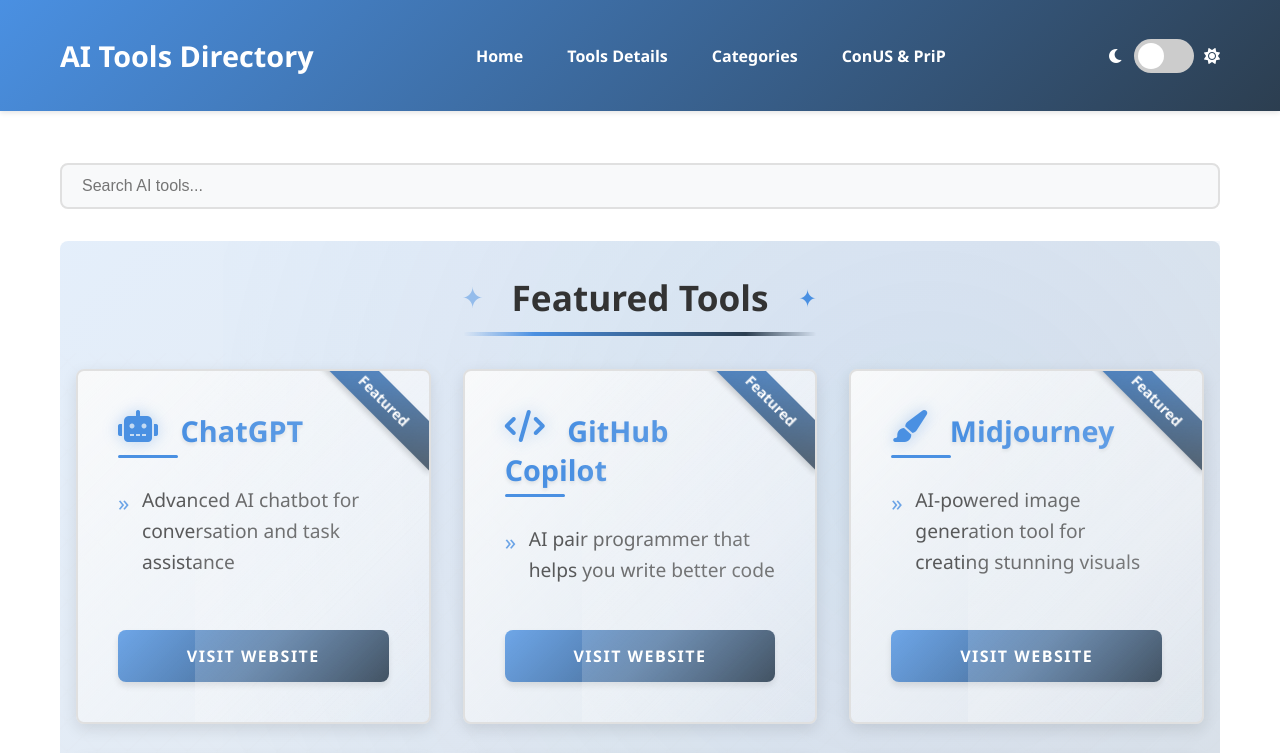
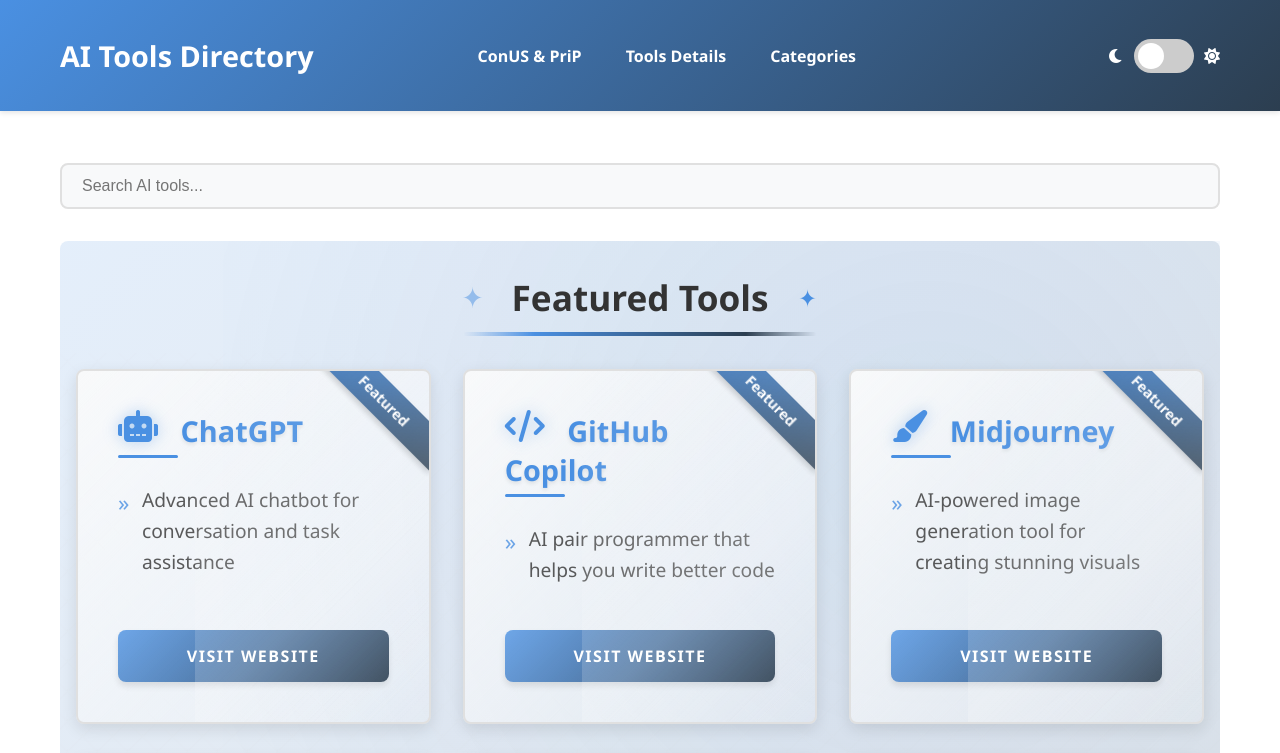
Before and after one commit to muskankumar784211/tooldict, a plain HTML site: page index.html in a window 1280 px wide. Shown: the top 753 px of the page. Drawn offline with Linux system fonts and the light colour scheme.

Commit message:
Update index.html

```diff
--- a/index.html
+++ b/index.html
@@ -13,10 +13,10 @@
         <div class="container">
             <h1>AI Tools Directory</h1>
             <ul class="nav-links">
-                <li><a href="index.html">Home</a></li>
+                <li><a href="contactandprivacy.html">ConUS & PriP</a></li>
                 <li><a href="toolsdetails.html">Tools Details</a></li>
                 <li><a href="categories.html">Categories</a></li>
-                <li><a href="contactandprivacy.html">ConUS & PriP</a></li>
+                <li><a </a></li>
             </ul>
             <div class="theme-toggle">
                 <i class="fas fa-moon"></i>
```
